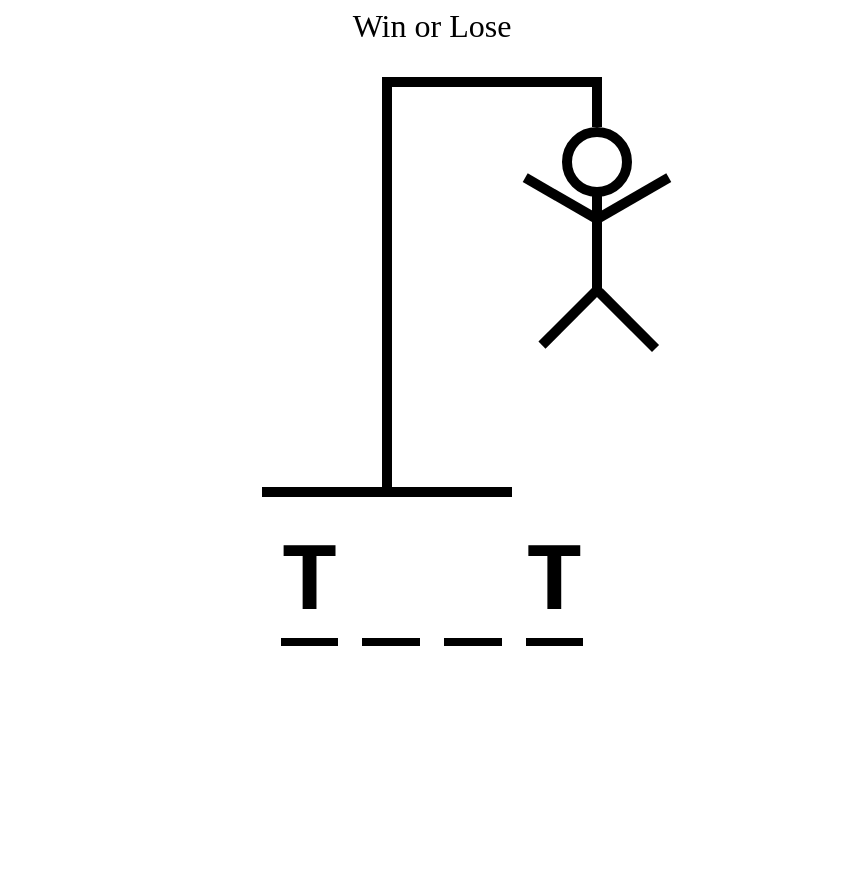
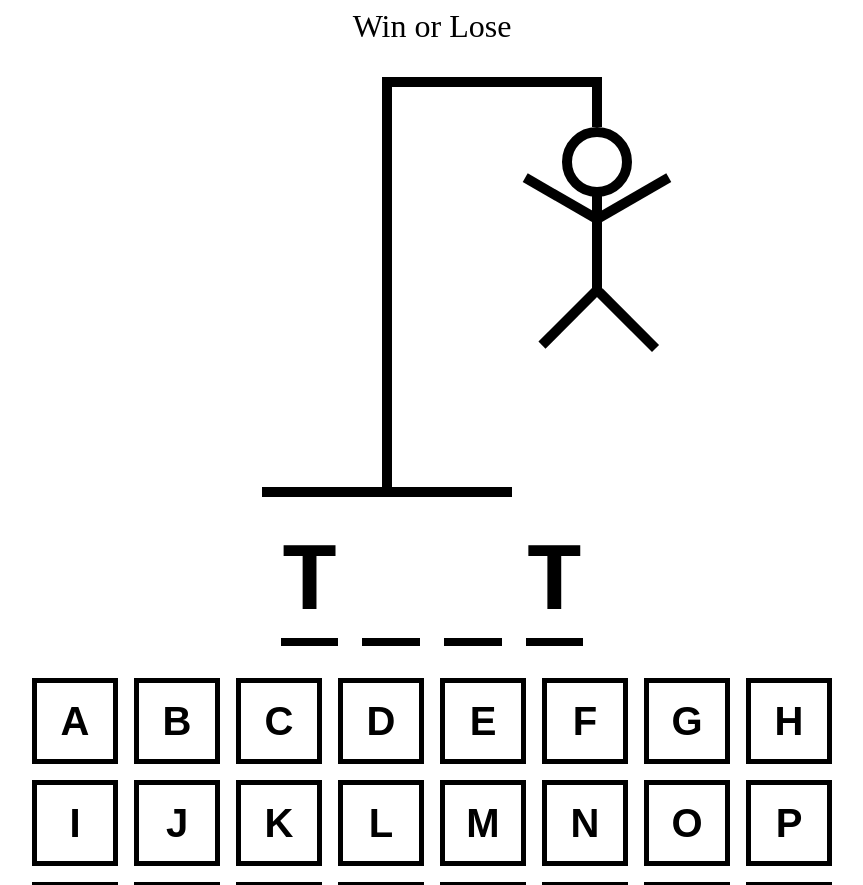
Before and after one commit to HAREESHRAVI/React-hangman, a React (Vite) app: page / in a window 1280 px wide. Shown: the top 885 px of the page, without its empty margins (208-1071 px from the left). Before the commit the page ends 800 px from the top, so only its background shows below. Built offline with nearby package versions, Linux system fonts and the light colour scheme.

Commit message:
add keyboard

```diff
--- a/src/App.tsx
+++ b/src/App.tsx
@@ -24,7 +24,9 @@
       <div style={{ fontSize: "2rem", alignItems: "center" }}>Win or Lose</div>
       <HangmanDrawing />
       <HangmanWord />
-      <Keyboard />
+      <div style={{ alignSelf: "stretch" }}>
+        <Keyboard />
+      </div>
     </div>
   );
 }
--- /dev/null
+++ b/src/Keyboard.module.css
@@ -0,0 +1,22 @@
+.btn {
+  width: 100%;
+  border: 5px solid black;
+  background: none;
+  aspect-ratio: 1 / 1;
+  font-size: 2.5rem;
+  font-weight: bolder;
+  padding: 0.5rem;
+  cursor: pointer;
+  color: black;
+  transition: color 0.3s, background 0.3s;
+}
+.btn.active {
+}
+.btn.inactive {
+  opacity: 0.3;
+}
+.btn:hover,
+.btn:focus {
+  color: white;
+  background: black;
+}
--- a/src/Keyboard.tsx
+++ b/src/Keyboard.tsx
@@ -1 +1,48 @@
-export function Keyboard() {}
+import styles from "./Keyboard.module.css";
+const KEYS = [
+  "A",
+  "B",
+  "C",
+  "D",
+  "E",
+  "F",
+  "G",
+  "H",
+  "I",
+  "J",
+  "K",
+  "L",
+  "M",
+  "N",
+  "O",
+  "P",
+  "Q",
+  "R",
+  "S",
+  "T",
+  "U",
+  "V",
+  "W",
+  "X",
+  "Y",
+  "Z",
+];
+export function Keyboard() {
+  return (
+    <div
+      style={{
+        display: "grid",
+        gridTemplateColumns: "repeat(auto-fit,minmax(75px,1fr))",
+        gap: "1rem",
+      }}
+    >
+      {KEYS.map((key) => {
+        return (
+          <button disabled className={`${styles.btn}`} key={key}>
+            {key}
+          </button>
+        );
+      })}
+    </div>
+  );
+}
```
